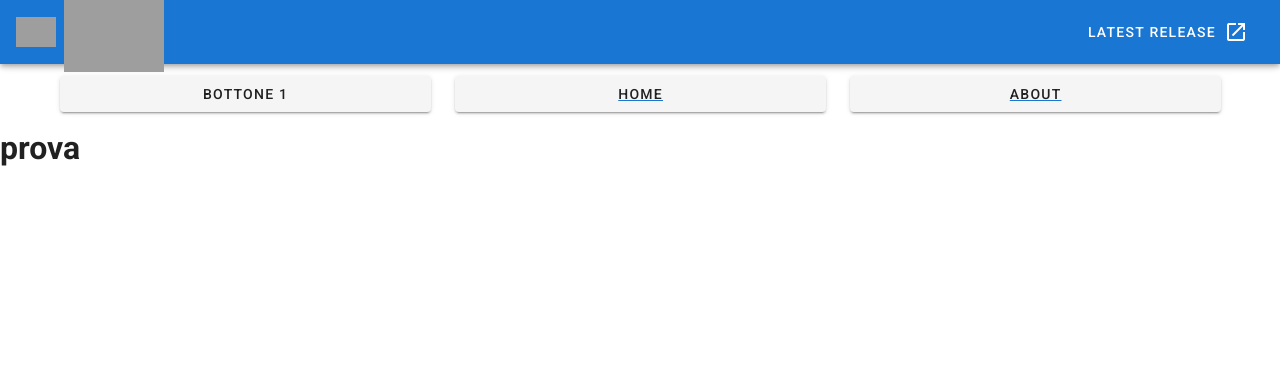
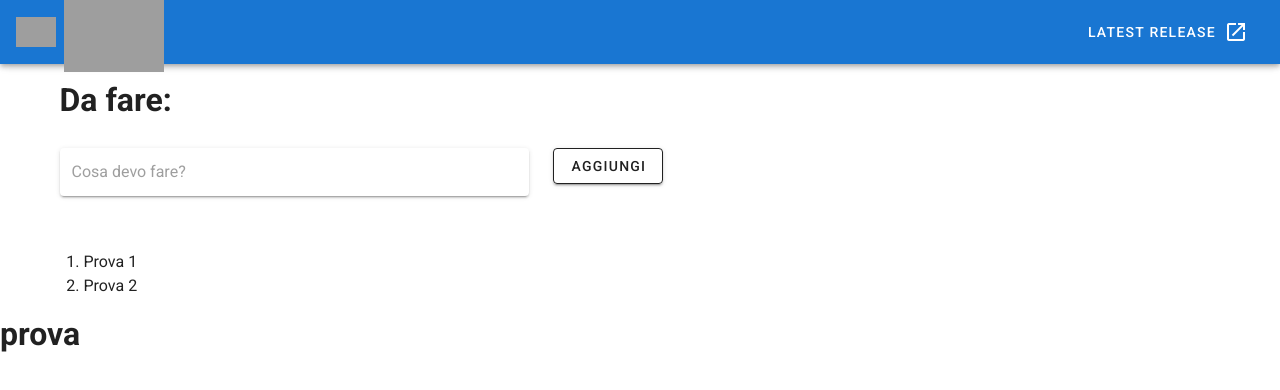
Before and after one commit to Hyter201/hello-world-vuejs, a Vue app: page /#/ in a window 1280 px wide. Shown: the top 390 px of the page. Built offline with nearby package versions, Linux system fonts and the light colour scheme; grey boxes are pictures that could not be loaded.

Commit message:
creazione lista

```diff
--- a/package.json
+++ b/package.json
@@ -9,7 +9,7 @@
   },
   "dependencies": {
     "core-js": "^3.8.3",
-    "vue": "^2.6.14",
+    "vue": "^2.7.14",
     "vue-router": "^3.5.1",
     "vuetify": "^2.6.0",
     "vuex": "^3.6.2"
--- a/src/components/HelloWorld.vue
+++ b/src/components/HelloWorld.vue
@@ -1,4 +1,4 @@
-<template>
+<!-- <template>
   <v-container>
     <v-row class="text-center">
       <v-col cols="4">
@@ -7,10 +7,59 @@
       <v-col cols="4">
         <router-link to="/"><v-btn block elevation="2">Home</v-btn></router-link>
       </v-col>
-      <v-col cols="4">
+      <v-col cols="4"> -->
         <!-- Router link serve per collegare le pagine -->
-        <router-link to="/about"><v-btn block elevation="2">About</v-btn></router-link>
+        <!-- <router-link to="/about"><v-btn block elevation="2">About</v-btn></router-link>
+      </v-col>
+    </v-row>
+  </v-container>
+</template>     -->
+
+
+<template>
+  <v-container>
+    <v-row>
+
+      <v-col cols="12">
+        <h1>Da fare:</h1>
+      </v-col>
+
+      <v-col cols="12" md="5">
+        <v-text-field v-model="newTodo" placeholder="Cosa devo fare?" solo></v-text-field>
+      </v-col>
+
+      <v-col>
+        <v-btn elevation="2" outlined @click="AddTodo">Aggiungi</v-btn>
+      </v-col>
+
+      <!-- Ciclo lista e imposto indice ad ogni elemento aggiunto -->
+      <v-col cols='12'>
+        <ol>
+          <li v-for="(todo, index) in todos " :key="index">
+            {{ todo }}
+          </li>
+        </ol>
       </v-col>
     </v-row>
   </v-container>
 </template>
+
+<script>
+export default {
+  data() {
+    return {
+      todos: ['Prova 1', 'Prova 2'],
+      newTodo: ''
+    }
+  },
+
+  methods: {
+    AddTodo() {
+      if (this.newTodo !== '') {
+        this.newTodo.trim();
+        this.todos.push(this.newTodo);
+      }
+    }
+  }
+}
+</script>
```
Also changed, not shown: src/views/HomeView.vue (line endings or trailing spaces), 2 other files (tests, documents, lock files or other folders).
